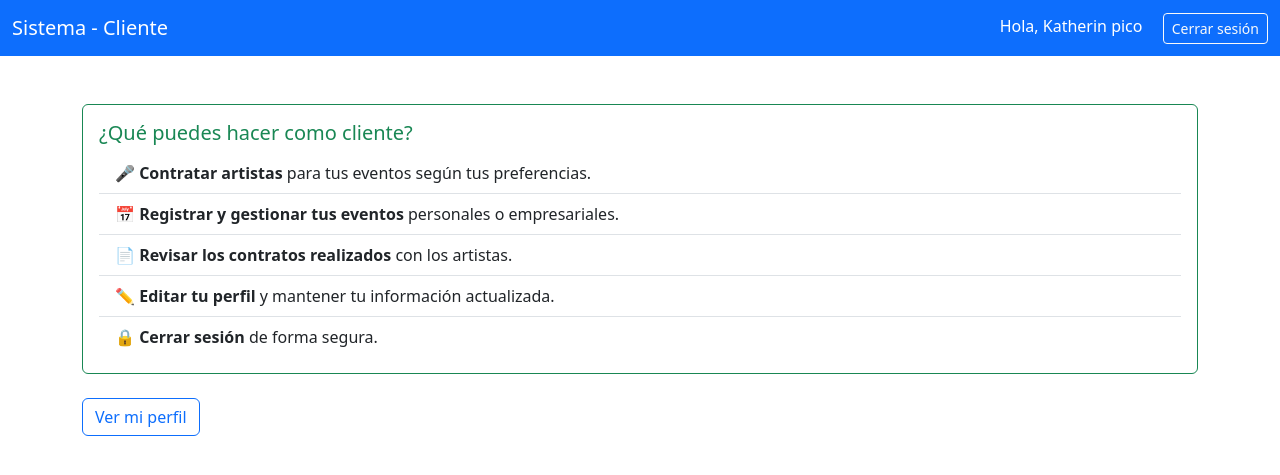
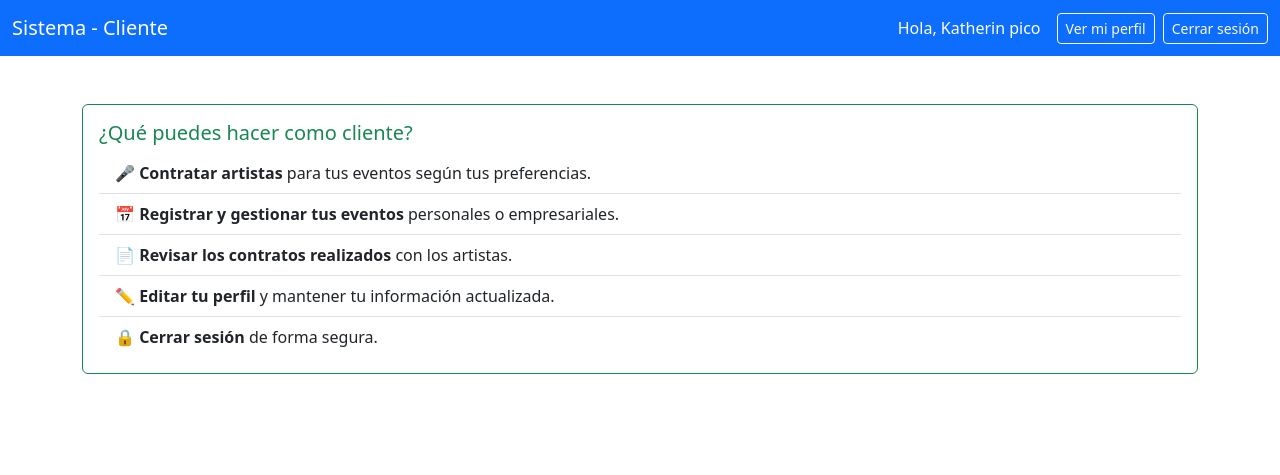
Before and after one commit to Kathy2003utc/Contratos_Artistas, a Django app: template Aplicaciones/gestionContratos/templates/cliente/dashboard.html in a window 1280 px wide. Shown: the top 475 px of the page. Run offline with Django 5.2, Linux system fonts and the light colour scheme; the template is opened without the code that fills it: values that come from a table or form of the project are taken from there, others are empty; data comes from the database, SQL or seed files in the repository.

Commit message:
diseño de cliente

```diff
--- a/Aplicaciones/gestionContratos/templates/cliente/dashboard.html
+++ b/Aplicaciones/gestionContratos/templates/cliente/dashboard.html
@@ -9,9 +9,16 @@
 <nav class="navbar navbar-expand-lg navbar-dark bg-primary">
   <div class="container-fluid">
     <a class="navbar-brand" href="#">Sistema - Cliente</a>
-    <div>
-      <span class="navbar-text text-white me-3">Hola, {{ usuario.first_name }} {{ usuario.last_name }}</span>
-      <a href="{% url 'logout' %}" class="btn btn-outline-light btn-sm">Cerrar sesión</a>
+    <div class="d-flex align-items-center">
+      <span class="navbar-text text-white me-3">
+        Hola, {{ usuario.first_name }} {{ usuario.last_name }}
+      </span>
+      <a href="{% url 'ver_perfil' %}" class="btn btn-outline-light btn-sm me-2">
+        Ver mi perfil
+      </a>
+      <a href="{% url 'logout' %}" class="btn btn-outline-light btn-sm">
+        Cerrar sesión
+      </a>
     </div>
   </div>
 </nav>
@@ -32,10 +39,7 @@
       </div>
     </div>
 
-    <a href="{% url 'ver_perfil' %}" class="btn btn-outline-primary mt-4">Ver mi perfil</a>
-
 </div>
-
 
 <script src="https://cdn.jsdelivr.net/npm/bootstrap@5.3.3/dist/js/bootstrap.bundle.min.js"></script>
 </body>
```
